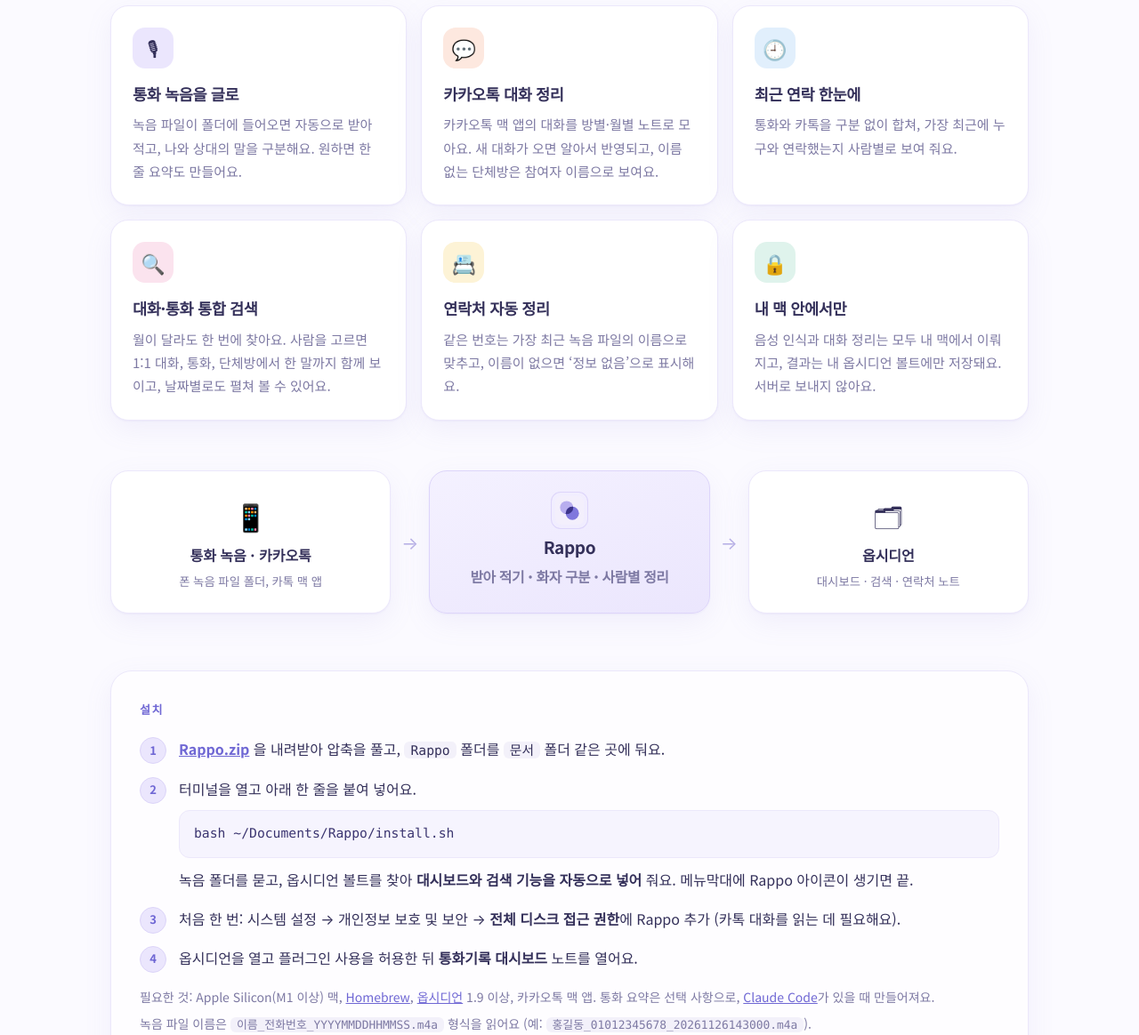
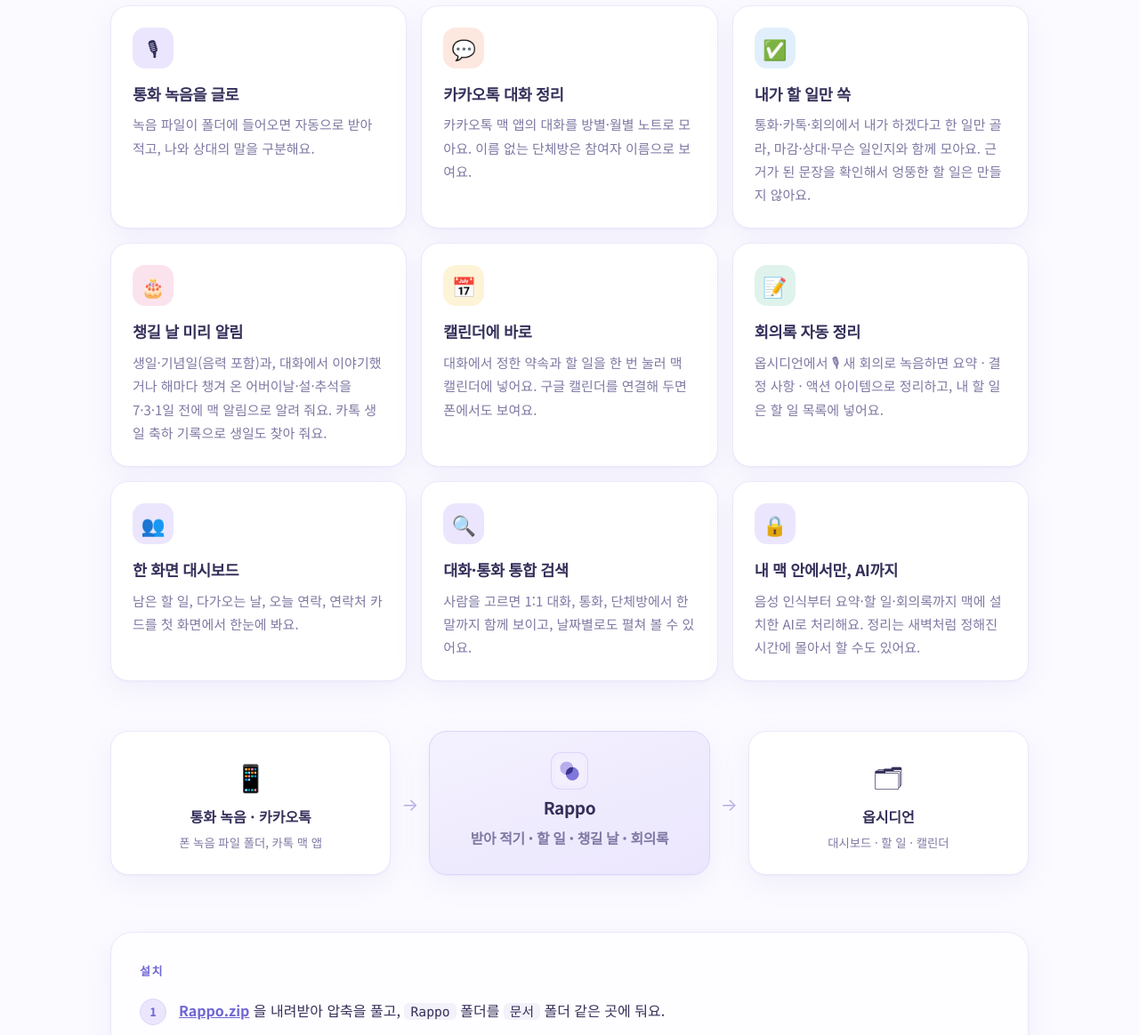
Before and after one commit to EloyYang/EloyYang.github.io, a plain HTML site: page rappo/index.html in a window 1280 px wide. Shown: the part 780-1944 px from the top of the page at 89% size. Drawn offline with Linux system fonts and the light colour scheme.

Commit message:
라포 3.0 소개: 할 일·챙길 날·캘린더·회의록·한 화면 대시보드·로컬 AI
Co-Authored-By: Claude Opus 5.5 <noreply@anthropic.com>

```diff
--- a/rappo/index.html
+++ b/rappo/index.html
@@ -4,12 +4,12 @@
   <meta charset="utf-8">
   <meta name="viewport" content="width=device-width, initial-scale=1">
   <title>Rappo(라포) — 통화와 카톡을 사람별로, 옵시디언에 자동 정리</title>
-  <meta name="description" content="Rappo(라포)는 통화 녹음과 카카오톡 대화를 맥 안에서 글로 바꿔 옵시디언 볼트에 사람별로 모아 주는 무료 맥 앱입니다. 최근 연락, 대화·통화 통합 검색, 날짜별 보기를 한 화면에서.">
+  <meta name="description" content="Rappo(라포)는 통화 녹음과 카카오톡 대화를 맥 안에서 정리해 옵시디언에 사람별로 모으고, 내가 할 일·챙길 날·회의록까지 만들어 주는 무료 맥 앱입니다.">
   <link rel="canonical" href="https://eloylab.it/rappo/">
   <meta property="og:type" content="website">
   <meta property="og:site_name" content="Eloy Lab">
   <meta property="og:title" content="Rappo(라포) — 통화와 카톡을 사람별로, 옵시디언에 자동 정리">
-  <meta property="og:description" content="통화 녹음과 카카오톡 대화를 맥 안에서 정리해 옵시디언에 사람별로 모아 주는 메뉴막대 앱">
+  <meta property="og:description" content="통화 녹음과 카카오톡 대화를 맥 안에서 정리해 옵시디언에 사람별로 모으고, 내가 할 일·챙길 날·회의록까지 만들어 주는 메뉴막대 앱">
   <meta property="og:url" content="https://eloylab.it/rappo/">
   <meta property="og:image" content="https://eloylab.it/rappo/og.png">
   <meta name="twitter:card" content="summary_large_image">
@@ -40,10 +40,10 @@
   <main>
     <section class="hero">
       <div class="hero-copy">
-        <p class="eyebrow">macOS 메뉴막대 앱 · 무료 · 오픈소스</p>
+        <p class="eyebrow">macOS 메뉴막대 앱 · 무료 · 오픈소스 · 3.0</p>
         <h1>통화와 카톡,<br><span>사람별로</span> 한눈에</h1>
         <p class="lead">Rappo(라포)는 통화 녹음과 카카오톡 대화를 맥 안에서 글로 바꿔, 옵시디언에 사람별로 모아 줍니다.
-          누구와 언제 무슨 얘기를 했는지, 통화였는지 카톡이었는지 상관없이 바로 찾을 수 있어요.</p>
+          대화 속에서 <b>내가 하기로 한 일</b>과 <b>챙겨야 할 날</b>까지 찾아 알려 주고, 회의도 녹음하면 회의록으로 정리해요.</p>
         <div class="ctas">
           <a class="btn" href="https://github.com/EloyYang/rappo/releases/latest/download/Rappo.zip" data-track="rappo_download">맥용 내려받기</a>
           <a class="btn ghost" href="https://github.com/EloyYang/rappo" rel="noopener">GitHub</a>
@@ -75,26 +75,32 @@
       <h2>이런 걸 해요</h2>
       <div class="grid">
         <article><span class="ic">🎙</span><h3>통화 녹음을 글로</h3>
-          <p>녹음 파일이 폴더에 들어오면 자동으로 받아 적고, 나와 상대의 말을 구분해요. 원하면 한 줄 요약도 만들어요.</p></article>
+          <p>녹음 파일이 폴더에 들어오면 자동으로 받아 적고, 나와 상대의 말을 구분해요.</p></article>
         <article><span class="ic">💬</span><h3>카카오톡 대화 정리</h3>
-          <p>카카오톡 맥 앱의 대화를 방별·월별 노트로 모아요. 새 대화가 오면 알아서 반영되고, 이름 없는 단체방은 참여자 이름으로 보여요.</p></article>
-        <article><span class="ic">🕘</span><h3>최근 연락 한눈에</h3>
-          <p>통화와 카톡을 구분 없이 합쳐, 가장 최근에 누구와 연락했는지 사람별로 보여 줘요.</p></article>
+          <p>카카오톡 맥 앱의 대화를 방별·월별 노트로 모아요. 이름 없는 단체방은 참여자 이름으로 보여요.</p></article>
+        <article><span class="ic">✅</span><h3>내가 할 일만 쏙</h3>
+          <p>통화·카톡·회의에서 내가 하겠다고 한 일만 골라, 마감·상대·무슨 일인지와 함께 모아요. 근거가 된 문장을 확인해서 엉뚱한 할 일은 만들지 않아요.</p></article>
+        <article><span class="ic">🎂</span><h3>챙길 날 미리 알림</h3>
+          <p>생일·기념일(음력 포함)과, 대화에서 이야기했거나 해마다 챙겨 온 어버이날·설·추석을 7·3·1일 전에 맥 알림으로 알려 줘요. 카톡 생일 축하 기록으로 생일도 찾아 줘요.</p></article>
+        <article><span class="ic">📅</span><h3>캘린더에 바로</h3>
+          <p>대화에서 정한 약속과 할 일을 한 번 눌러 맥 캘린더에 넣어요. 구글 캘린더를 연결해 두면 폰에서도 보여요.</p></article>
+        <article><span class="ic">📝</span><h3>회의록 자동 정리</h3>
+          <p>옵시디언에서 🎙 새 회의로 녹음하면 요약 · 결정 사항 · 액션 아이템으로 정리하고, 내 할 일은 할 일 목록에 넣어요.</p></article>
+        <article><span class="ic">👥</span><h3>한 화면 대시보드</h3>
+          <p>남은 할 일, 다가오는 날, 오늘 연락, 연락처 카드를 첫 화면에서 한눈에 봐요.</p></article>
         <article><span class="ic">🔍</span><h3>대화·통화 통합 검색</h3>
-          <p>월이 달라도 한 번에 찾아요. 사람을 고르면 1:1 대화, 통화, 단체방에서 한 말까지 함께 보이고, 날짜별로도 펼쳐 볼 수 있어요.</p></article>
-        <article><span class="ic">📇</span><h3>연락처 자동 정리</h3>
-          <p>같은 번호는 가장 최근 녹음 파일의 이름으로 맞추고, 이름이 없으면 ‘정보 없음’으로 표시해요.</p></article>
-        <article><span class="ic">🔒</span><h3>내 맥 안에서만</h3>
-          <p>음성 인식과 대화 정리는 모두 내 맥에서 이뤄지고, 결과는 내 옵시디언 볼트에만 저장돼요. 서버로 보내지 않아요.</p></article>
+          <p>사람을 고르면 1:1 대화, 통화, 단체방에서 한 말까지 함께 보이고, 날짜별로도 펼쳐 볼 수 있어요.</p></article>
+        <article><span class="ic">🔒</span><h3>내 맥 안에서만, AI까지</h3>
+          <p>음성 인식부터 요약·할 일·회의록까지 맥에 설치한 AI로 처리해요. 정리는 새벽처럼 정해진 시간에 몰아서 할 수도 있어요.</p></article>
       </div>
     </section>
 
     <section class="flow" aria-label="동작 흐름">
       <div class="step"><span>📱</span><b>통화 녹음 · 카카오톡</b><small>폰 녹음 파일 폴더, 카톡 맥 앱</small></div>
       <div class="arrow">→</div>
-      <div class="step brand"><img src="icon.svg" alt="" width="40" height="40"><b>Rappo</b><small>받아 적기 · 화자 구분 · 사람별 정리</small></div>
+      <div class="step brand"><img src="icon.svg" alt="" width="40" height="40"><b>Rappo</b><small>받아 적기 · 할 일 · 챙길 날 · 회의록</small></div>
       <div class="arrow">→</div>
-      <div class="step"><span>🗂</span><b>옵시디언</b><small>대시보드 · 검색 · 연락처 노트</small></div>
+      <div class="step"><span>🗂</span><b>옵시디언</b><small>대시보드 · 할 일 · 캘린더</small></div>
     </section>
 
     <section id="install" class="install">
@@ -103,19 +109,21 @@
         <li><a href="https://github.com/EloyYang/rappo/releases/latest/download/Rappo.zip" data-track="rappo_download">Rappo.zip</a> 을 내려받아 압축을 풀고, <code>Rappo</code> 폴더를 <code>문서</code> 폴더 같은 곳에 둬요.</li>
         <li>터미널을 열고 아래 한 줄을 붙여 넣어요.
           <pre><code>bash ~/Documents/Rappo/install.sh</code></pre>
-          녹음 폴더를 묻고, 옵시디언 볼트를 찾아 <b>대시보드와 검색 기능을 자동으로 넣어</b> 줘요. 메뉴막대에 Rappo 아이콘이 생기면 끝.</li>
+          녹음 폴더를 묻고, 옵시디언 볼트를 찾아 <b>대시보드와 검색 기능을 자동으로 넣어</b> 줘요. 메뉴막대에 Rappo 아이콘이 생기면 끝.
+          설치 중에 <b>로컬 AI(약 4GB)</b>를 함께 설치할지 물어봐요. 설치하면 요약·할 일·회의록을 맥 안에서 만들어요.</li>
         <li>처음 한 번: 시스템 설정 → 개인정보 보호 및 보안 → <b>전체 디스크 접근 권한</b>에 Rappo 추가 (카톡 대화를 읽는 데 필요해요).</li>
         <li>옵시디언을 열고 플러그인 사용을 허용한 뒤 <b>통화기록 대시보드</b> 노트를 열어요.</li>
+        <li>(선택) Rappo 설정 › 정리·AI·캘린더에서 <b>캘린더 접근을 허용</b>하고 넣을 캘린더를 골라요.</li>
       </ol>
       <p class="note">필요한 것: Apple Silicon(M1 이상) 맥, <a href="https://brew.sh" rel="noopener">Homebrew</a>, <a href="https://obsidian.md" rel="noopener">옵시디언</a> 1.9 이상, 카카오톡 맥 앱.
-        통화 요약은 선택 사항으로, <a href="https://claude.com/claude-code" rel="noopener">Claude Code</a>가 있을 때 만들어져요.</p>
+        요약·할 일·회의록은 선택 사항으로, 로컬 AI(<a href="https://ollama.com" rel="noopener">Ollama</a>)나 <a href="https://claude.com/claude-code" rel="noopener">Claude Code</a>로 만들어요.</p>
       <p class="note">녹음 파일 이름은 <code>이름_전화번호_YYYYMMDDHHMMSS.m4a</code> 형식을 읽어요 (예: <code>홍길동_01012345678_20261126143000.m4a</code>).</p>
     </section>
 
     <section class="privacy">
       <h2>개인정보</h2>
-      <p>Rappo는 어떤 데이터도 수집하거나 서버로 보내지 않아요. 녹음과 대화는 내 맥에서만 읽고, 결과는 내 옵시디언 볼트에만 저장해요.
-        (통화 요약을 켜면 전사문이 Claude Code를 통해 Anthropic으로 전송돼요.)
+      <p>Rappo는 어떤 데이터도 수집하거나 서버로 보내지 않아요. 녹음과 대화는 내 맥에서만 읽고, <b>로컬 AI를 쓰면 요약·할 일·회의록도 모두 맥 안에서</b> 만들어요.
+        결과는 내 옵시디언 볼트에만 저장돼요. (AI로 Claude Code를 고르면 전사문이 Anthropic으로 전송돼요.)
         통화 녹음과 대화 기록은 상대방의 개인정보이기도 하니, 관련 법과 상대방의 뜻을 존중해 사용해 주세요.</p>
     </section>
   </main>
```
Also changed, not shown: index.html (+1 -1 lines).
